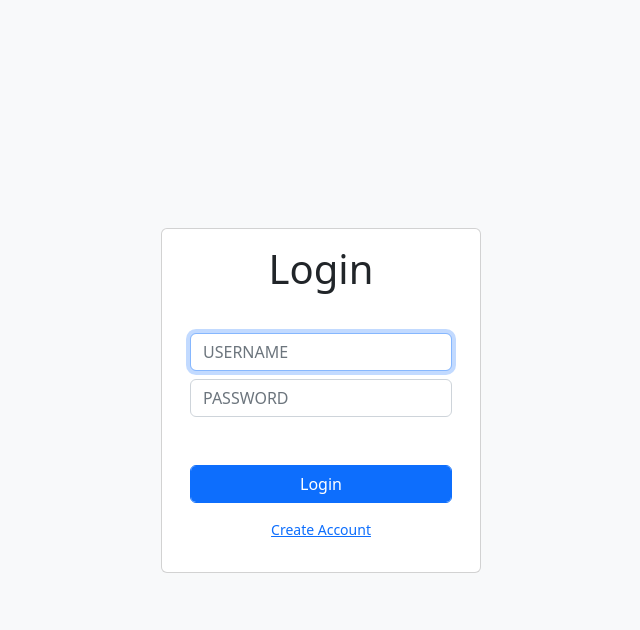
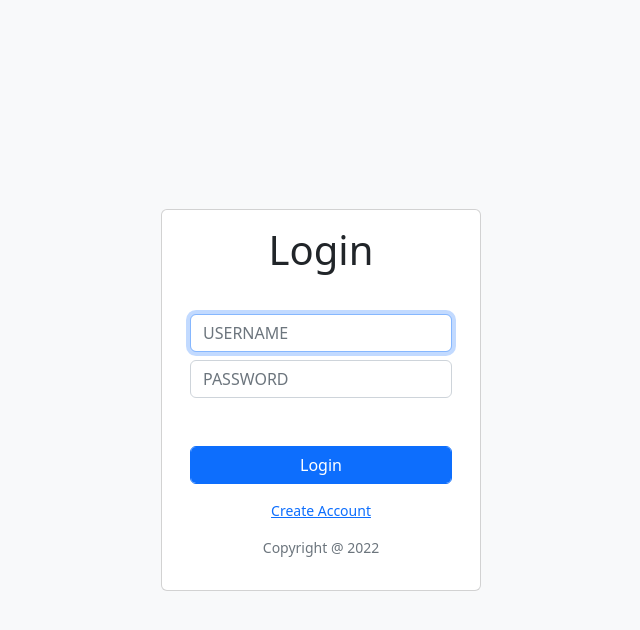
Before and after one commit to Mnoriko/the-company, a PHP site: page / in a window 1280 px wide. Shown: the top 630 px of the page, without its empty margins (319-959 px from the left). Run offline with PHP 8.4, Linux system fonts and the light colour scheme.

Commit message:
This is my second upload - with changes in index.php

```diff
--- a/Views/index.php
+++ b/Views/index.php
@@ -25,6 +25,7 @@
                         <button type="submit" class="form-control btn btn-primary w-100">Login</button>
                     </form>
                     <p class="text-center small mt-3"><a href="register.php">Create Account</a></p>
+                    <p class="text-center small mt-3 text-muted">Copyright @ 2022</p>
                 </div>
             </div>
         </div>
```
